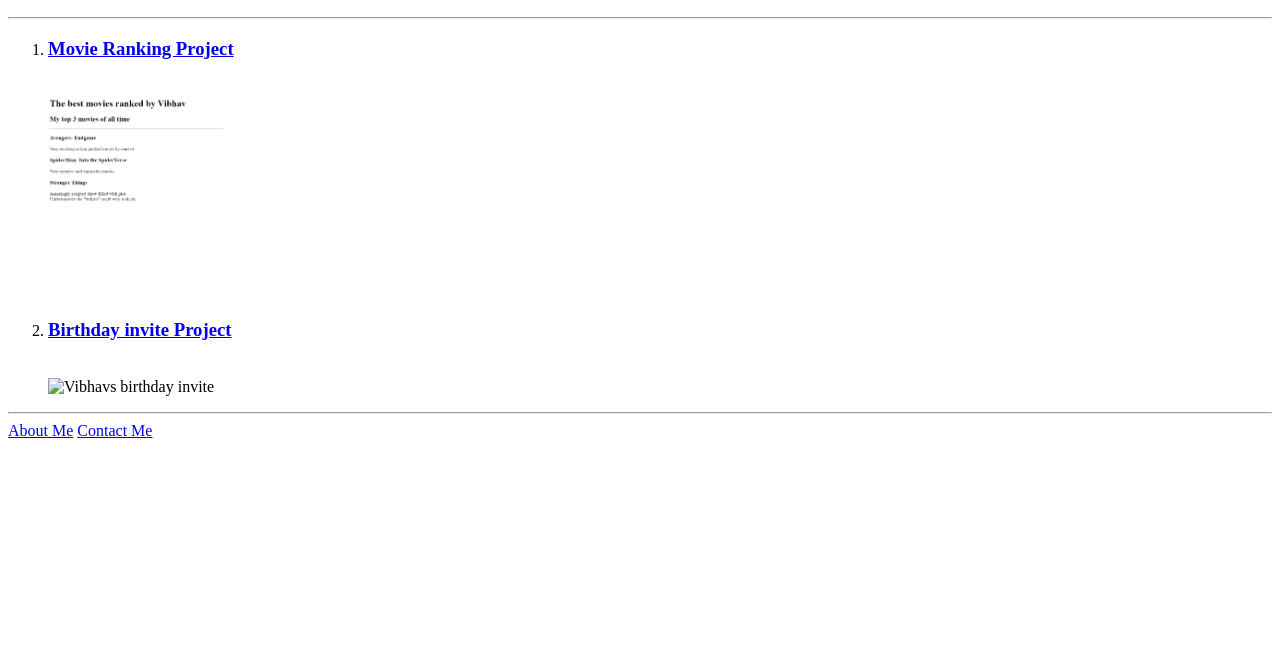
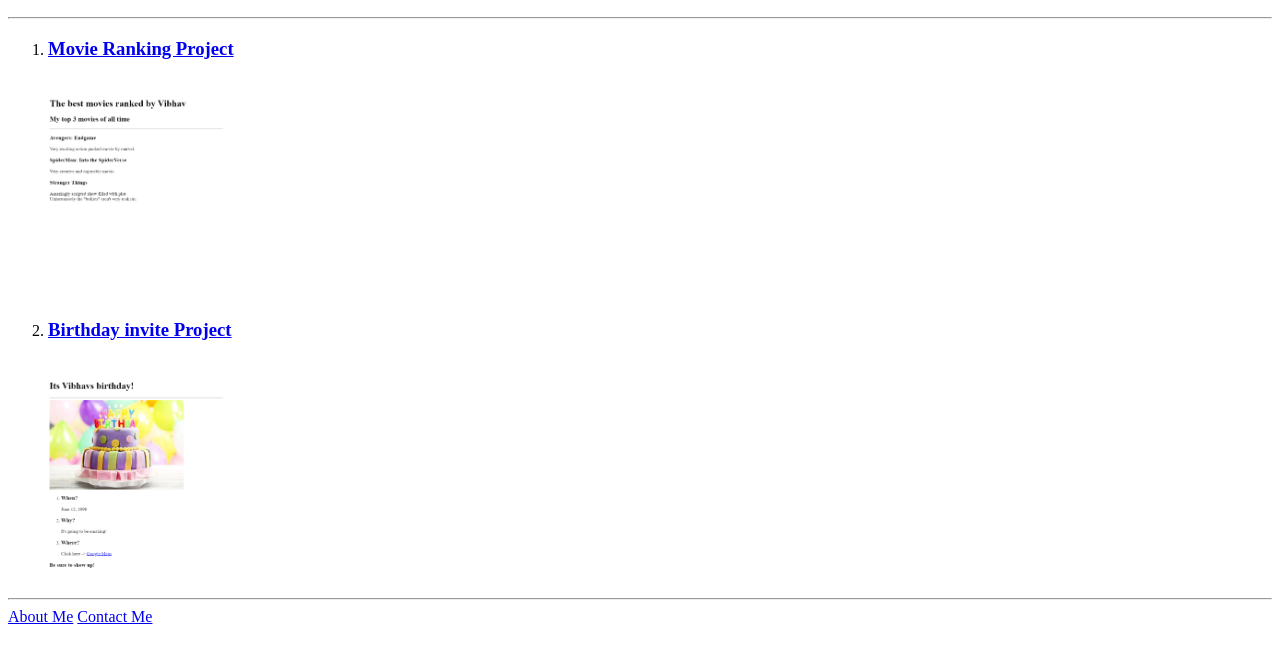
Before and after one commit to Darky321/html-portfolio, a plain HTML site: page index.html in a window 1280 px wide. Shown: the part 110-770 px from the top of the page. Drawn offline with Linux system fonts and the light colour scheme.

Commit message:
Update index.html

```diff
--- a/index.html
+++ b/index.html
@@ -27,7 +27,7 @@
         </h3>
         <br />
         <img
-          src="./images/Birthday_P.png"
+          src="./Birthday_P.png"
           height="200"
           alt="Vibhavs birthday invite"
         />
```
